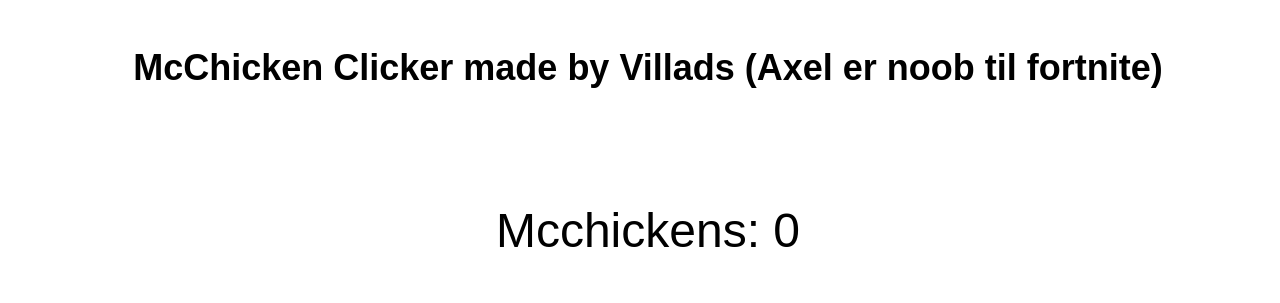
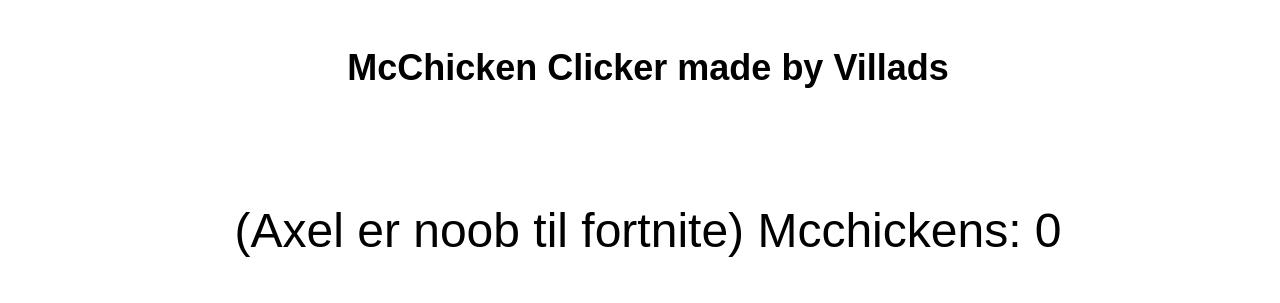
Before and after one commit to Villadskw/mcchicken-clicker, a plain HTML site: page index.html in a window 1280 px wide. Shown: the top 303 px of the page. Drawn offline with Linux system fonts and the light colour scheme.

Commit message:
Update index.html

```diff
--- a/index.html
+++ b/index.html
@@ -85,10 +85,10 @@
 <body>
   <div class="container">
     <div class="title">
-      <p>McChicken Clicker made by Villads (Axel er noob til fortnite)</p>
+      <p>McChicken Clicker made by Villads</p>
     </div>
     <div class="counter">
-      <p>Mcchickens: <span id="counter-display">0</span></p>
+      <p>(Axel er noob til fortnite) Mcchickens: <span id="counter-display">0</span></p>
     </div>
     <div>
       <img src="https://cdn.discordapp.com/attachments/974695316701978704/1114940035096121475/mcchicken-removebg-preview_1.png" onclick="incrementCounter()" alt="mcchicken Image">
```
